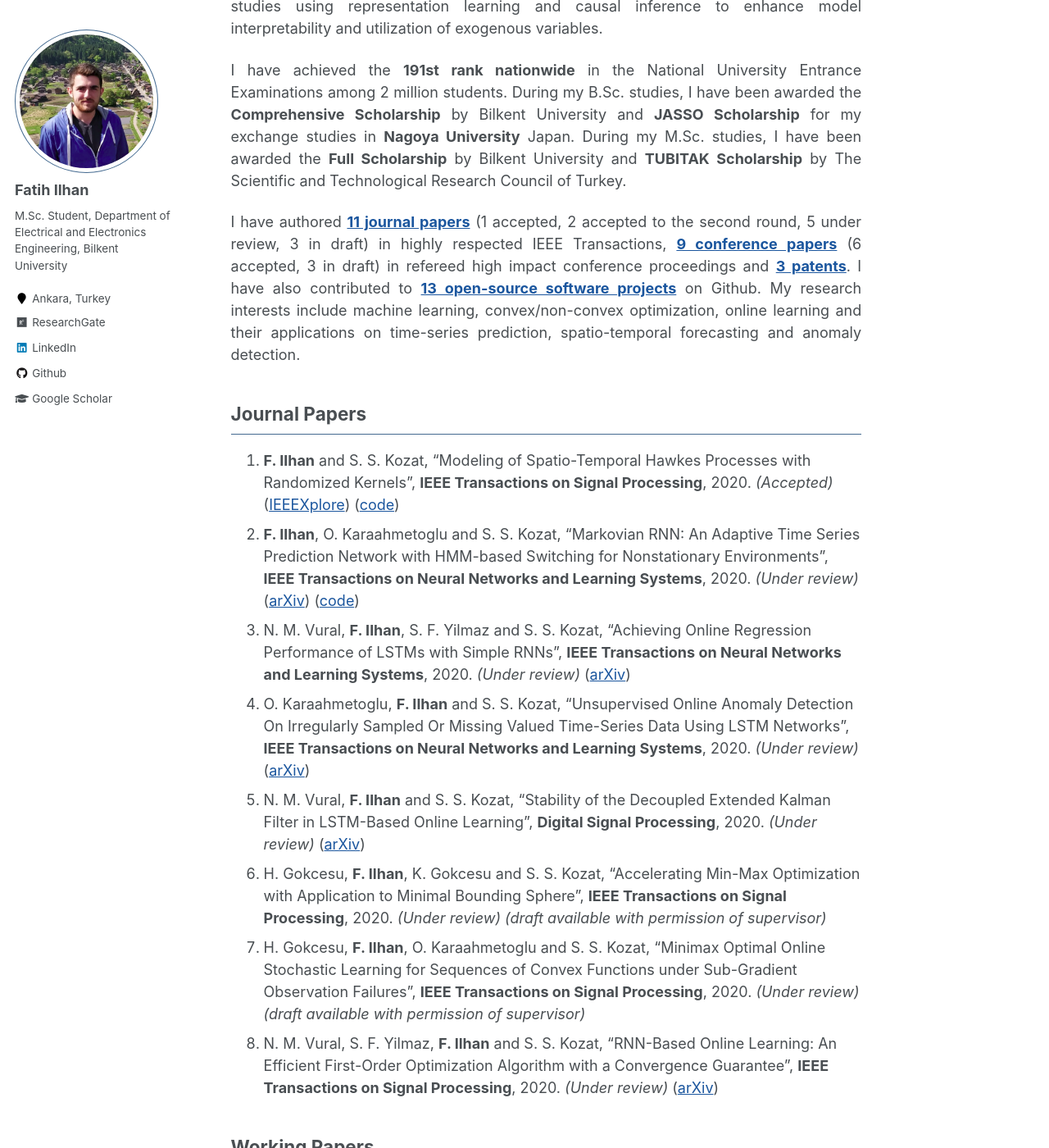
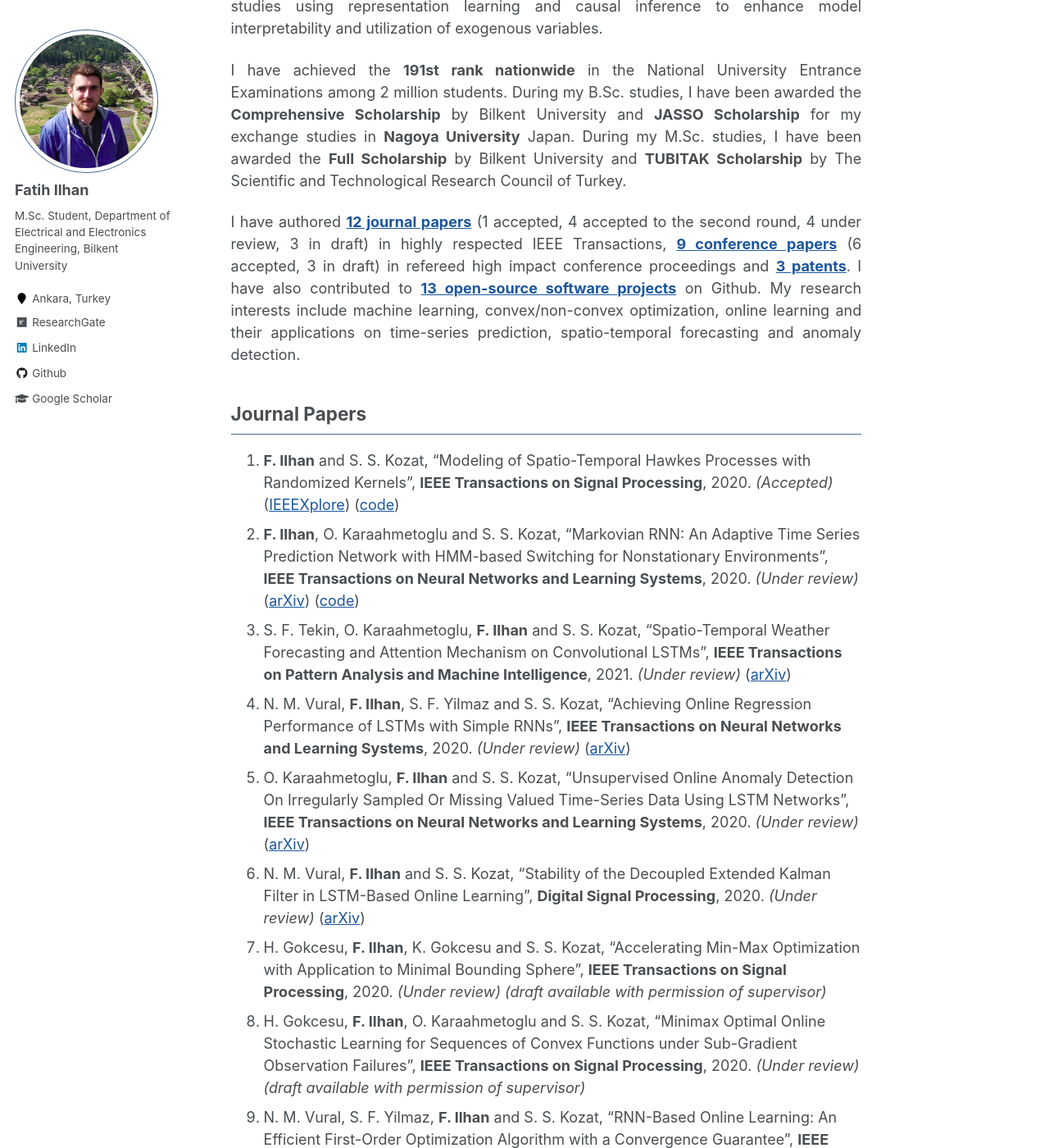
Before and after one commit to fatih-ilhan/fatih-ilhan.github.io, a Jekyll site: the page built from _pages/about.md, in a window 1280 px wide and 1400 px high, scrolled down 897 px. Shown: the whole window at 82% size. Built offline with Jekyll 4.4.1, drawn with Linux system fonts in a browser that asks for light colours.

Commit message:
cv update

```diff
--- a/_pages/about.md
+++ b/_pages/about.md
@@ -25,19 +25,20 @@ redirect_from:
 
 <div style="text-align: justify"><p>I have achieved the <b>191st rank nationwide</b> in the National University Entrance Examinations among 2 million students. During my B.Sc. studies, I have been awarded the <b>Comprehensive Scholarship</b> by Bilkent University and <b>JASSO Scholarship</b> for my exchange studies in <b>Nagoya University</b> Japan. During my M.Sc. studies, I have been awarded the <b>Full Scholarship</b> by Bilkent University and <b>TUBITAK Scholarship</b> by The Scientific and Technological Research Council of Turkey.</p></div>
 
-<div style="text-align: justify"><p>I have authored <a href="#journal-papers"><b>11 journal papers</b></a> (1 accepted, 2 accepted to the second round, 5 under review, 3 in draft) in highly respected IEEE Transactions, <a href="#conference-papers"><b>9 conference papers</b></a> (6 accepted, 3 in draft) in refereed high impact conference proceedings and <a href="#patents"><b>3 patents</b></a>. I have also contributed to <a href="http://github.com/fatih-ilhan"><b>13 open-source software projects</b></a> on Github. My research interests include machine learning, convex/non-convex optimization, online learning and their applications on time-series prediction, spatio-temporal forecasting and anomaly detection.</p></div>
+<div style="text-align: justify"><p>I have authored <a href="#journal-papers"><b>12 journal papers</b></a> (1 accepted, 4 accepted to the second round, 4 under review, 3 in draft) in highly respected IEEE Transactions, <a href="#conference-papers"><b>9 conference papers</b></a> (6 accepted, 3 in draft) in refereed high impact conference proceedings and <a href="#patents"><b>3 patents</b></a>. I have also contributed to <a href="http://github.com/fatih-ilhan"><b>13 open-source software projects</b></a> on Github. My research interests include machine learning, convex/non-convex optimization, online learning and their applications on time-series prediction, spatio-temporal forecasting and anomaly detection.</p></div>
 
 
 <h2 id="journal-papers"> Journal Papers</h2>
 
 1.  **F. Ilhan** and S. S. Kozat, "Modeling of Spatio-Temporal Hawkes Processes with Randomized Kernels", **IEEE Transactions on Signal Processing**, 2020\. _(Accepted)_ ([IEEEXplore](https://ieeexplore.ieee.org/document/9177186)) ([code](https://github.com/fatih-ilhan/sthawkes))
 2.  **F. Ilhan**, O. Karaahmetoglu and S. S. Kozat, "Markovian RNN: An Adaptive Time Series Prediction Network with HMM-based Switching for Nonstationary Environments", **IEEE Transactions on Neural Networks and Learning Systems**, 2020\. _(Under review)_ ([arXiv](https://arxiv.org/abs/2006.10119)) ([code](https://github.com/fatih-ilhan/markov-rnn))
-3.  N. M. Vural, **F. Ilhan**, S. F. Yilmaz and S. S. Kozat, "Achieving Online Regression Performance of LSTMs with Simple RNNs", **IEEE Transactions on Neural Networks and Learning Systems**, 2020\. _(Under review)_ ([arXiv](https://arxiv.org/abs/2005.08948))
-4.  O. Karaahmetoglu, **F. Ilhan** and S. S. Kozat, "Unsupervised Online Anomaly Detection On Irregularly Sampled Or Missing Valued Time-Series Data Using LSTM Networks", **IEEE Transactions on Neural Networks and Learning Systems**, 2020\. _(Under review)_ ([arXiv](https://arxiv.org/abs/2005.12005))
-5.  N. M. Vural, **F. Ilhan** and S. S. Kozat, "Stability of the Decoupled Extended Kalman Filter in LSTM-Based Online Learning", **Digital Signal Processing**, 2020\. _(Under review)_ ([arXiv](https://arxiv.org/abs/1911.12258))
-6.  H. Gokcesu, **F. Ilhan**, K. Gokcesu and S. S. Kozat, "Accelerating Min-Max Optimization with Application to Minimal Bounding Sphere", **IEEE Transactions on Signal Processing**, 2020\. _(Under review)_ _(draft available with permission of supervisor)_
-7.  H. Gokcesu, **F. Ilhan**, O. Karaahmetoglu and S. S. Kozat, "Minimax Optimal Online Stochastic Learning for Sequences of Convex Functions under Sub-Gradient Observation Failures", **IEEE Transactions on Signal Processing**, 2020\. _(Under review)_ _(draft available with permission of supervisor)_
-8.  N. M. Vural, S. F. Yilmaz, **F. Ilhan** and S. S. Kozat, "RNN-Based Online Learning: An Efficient First-Order Optimization Algorithm with a Convergence Guarantee", **IEEE Transactions on Signal Processing**, 2020\. _(Under review)_ ([arXiv](https://arxiv.org/abs/2003.03601))
+3.  S. F. Tekin, O. Karaahmetoglu, **F. Ilhan** and S. S. Kozat, "Spatio-Temporal Weather Forecasting and Attention Mechanism on Convolutional LSTMs", **IEEE Transactions on Pattern Analysis and Machine Intelligence**, 2021\. _(Under review)_ ([arXiv](https://arxiv.org/abs/2102.00696))
+4.  N. M. Vural, **F. Ilhan**, S. F. Yilmaz and S. S. Kozat, "Achieving Online Regression Performance of LSTMs with Simple RNNs", **IEEE Transactions on Neural Networks and Learning Systems**, 2020\. _(Under review)_ ([arXiv](https://arxiv.org/abs/2005.08948))
+5.  O. Karaahmetoglu, **F. Ilhan** and S. S. Kozat, "Unsupervised Online Anomaly Detection On Irregularly Sampled Or Missing Valued Time-Series Data Using LSTM Networks", **IEEE Transactions on Neural Networks and Learning Systems**, 2020\. _(Under review)_ ([arXiv](https://arxiv.org/abs/2005.12005))
+6.  N. M. Vural, **F. Ilhan** and S. S. Kozat, "Stability of the Decoupled Extended Kalman Filter in LSTM-Based Online Learning", **Digital Signal Processing**, 2020\. _(Under review)_ ([arXiv](https://arxiv.org/abs/1911.12258))
+7.  H. Gokcesu, **F. Ilhan**, K. Gokcesu and S. S. Kozat, "Accelerating Min-Max Optimization with Application to Minimal Bounding Sphere", **IEEE Transactions on Signal Processing**, 2020\. _(Under review)_ _(draft available with permission of supervisor)_
+8.  H. Gokcesu, **F. Ilhan**, O. Karaahmetoglu and S. S. Kozat, "Minimax Optimal Online Stochastic Learning for Sequences of Convex Functions under Sub-Gradient Observation Failures", **IEEE Transactions on Signal Processing**, 2020\. _(Under review)_ _(draft available with permission of supervisor)_
+9.  N. M. Vural, S. F. Yilmaz, **F. Ilhan** and S. S. Kozat, "RNN-Based Online Learning: An Efficient First-Order Optimization Algorithm with a Convergence Guarantee", **IEEE Transactions on Signal Processing**, 2020\. _(Under review)_ ([arXiv](https://arxiv.org/abs/2003.03601))
 
 ## Working Papers
 
```
Also changed, not shown: _pages/publications.md (+10 -6 lines), _pages/research.md (+8 -4 lines), _publications/STWAC.md (added, +12 -0 lines), 1 other file.
